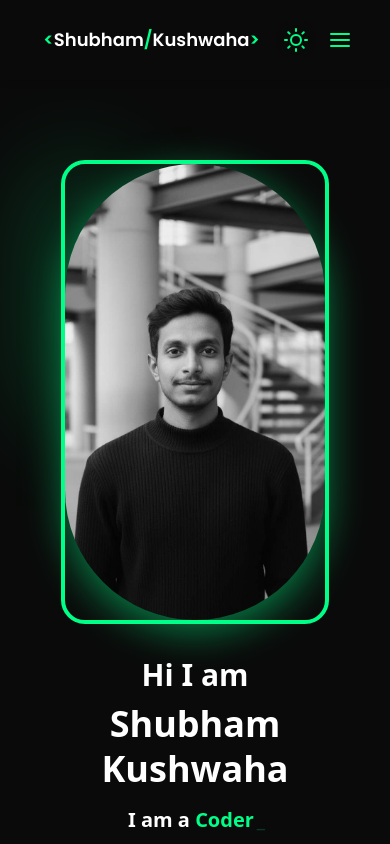
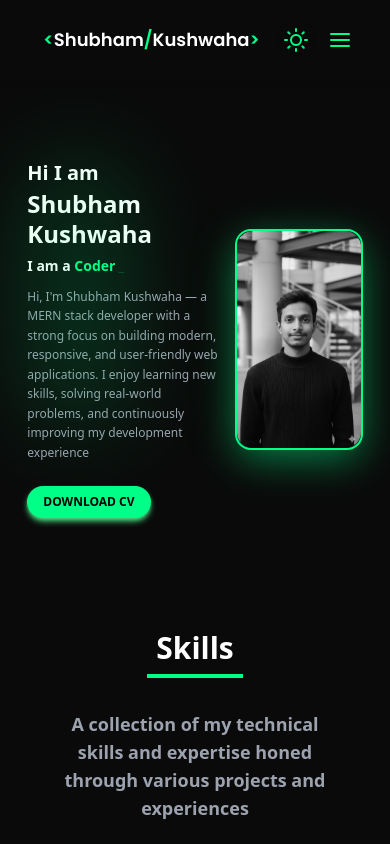
Before and after one commit to SHUBHAMREWA/myPortfolio, a React (Vite) app: page / in a window 390 px wide. Shown: the top 844 px of the page. Built offline with nearby package versions, Linux system fonts and the light colour scheme.

Commit message:
[fix] about mobile view changed

```diff
--- a/src/Componets/About/About.jsx
+++ b/src/Componets/About/About.jsx
@@ -8,23 +8,23 @@ const About = () => {
         id="about"
         className="py-4 px-[7vw] md:px-[7vw] lg:px-[20vw] font-sans mt-16 md:mt-24 lg:mt-32"
       >
-        <div className="flex flex-col-reverse md:flex-row justify-between items-start">
+        <div className="flex flex-row justify-between items-center md:items-start gap-4 md:gap-0">
           {/* Left content */}
 
 
-          <div className="md:w-1/2 text-center md:text-left mt-8 md:mt-0">
+          <div className="w-[60%] md:w-1/2 text-left md:text-left">
             {/* Greeting */}
-            <h1 className="text-3xl sm:text-5xl md:text-6xl font-bold text-text-dark dark:text-text-dark text-text-light mb-2 leading-tight">
+            <h1 className="text-xl sm:text-5xl md:text-6xl font-bold text-text-dark dark:text-text-dark text-text-light mb-1 md:mb-2 leading-tight">
               Hi I am
             </h1>
 
             {/* Name */}
-            <h2 className="text-4xl sm:text-5xl md:text-5xl font-bold text-text-dark dark:text-text-dark text-text-light mb-4 leading-tight">
+            <h2 className="text-2xl sm:text-5xl md:text-5xl font-bold text-text-dark dark:text-text-dark text-text-light mb-2 md:mb-4 leading-tight">
               Shubham Kushwaha
             </h2>
 
             {/* Skill with typing effect */}
-            <h3 className="text-xl sm:text-2xl md:text-3xl font-semibold text-primary-green leading-tight">
+            <h3 className="text-sm sm:text-2xl md:text-3xl font-semibold text-primary-green leading-tight">
               <span className="text-text-dark dark:text-text-dark text-text-light">I am a </span>
               <span className="text-primary-green">
                 <Typewriter
@@ -41,10 +41,9 @@ const About = () => {
 
 
              {/* About Me Paragraph */}
-             <p className='text-base sm:text-lg md:text-lg text-gray-600 dark:text-gray-400 mb-10 mt-8 leading-relaxed'>
+             <p className='text-xs sm:text-lg md:text-lg text-gray-600 dark:text-gray-400 mb-4 md:mb-10 mt-3 md:mt-8 leading-relaxed'>
            Hi, I'm Shubham Kushwaha — a MERN stack developer with a strong focus on building modern, responsive, and user-friendly web applications. I enjoy learning new skills, solving real-world problems, and continuously improving my development experience
              </p>
-
 
 
 
@@ -53,7 +52,7 @@ const About = () => {
           <a href="https://drive.google.com/file/d/1UPb3Lh_siof9svINwlHbkxvpVIOmqWfl/view?usp=sharing"
           target='_blank'
           className='  shadow-green-400 shadow-md hover:shadow-green-400 hover:shadow-lg
-           inline-block text-black   py-3 px-8  rounded-full mt-5 text-lg font-bold transition duration-300 hover:scale-105 bg-primary-green'
+           inline-block text-black py-2 px-4 md:py-3 md:px-8  rounded-full mt-2 md:mt-5 text-xs md:text-lg font-bold transition duration-300 hover:scale-105 bg-primary-green'
 
           >
           DOWNLOAD CV
@@ -62,7 +61,7 @@ const About = () => {
           </div>
 
           {/* Right Content */}
-          <div className='md:w-1/2 flex justify-center md:justify-end'>
+          <div className='w-[40%] md:w-1/2 flex justify-end md:justify-end'>
           <Tilt
           tiltReverse={true}
           tiltMaxAngleX={20}
@@ -71,9 +70,9 @@ const About = () => {
           scale={1.05}
           transitionSpeed={1500}
           gyroscope = {true}
-          className='w-[80%] h-[80%]  border-4 border-primary-green rounded-3xl'
+          className='w-full md:w-[80%] h-auto border-2 md:border-4 border-primary-green rounded-2xl md:rounded-3xl'
           >
-            <img className='w-[100%] h-[100%] rounded-full object-cover drop-shadow-[0_10px_20px_rgba(0,255,136,0.5)]'
+            <img className='w-full h-full rounded-2xl md:rounded-3xl object-cover drop-shadow-[0_10px_20px_rgba(0,255,136,0.5)]'
             src="/profileimg.jpeg" alt='Shubham Kushwaha - Full Stack Developer Profile Picture' title='Shubham Kushwaha - MERN Stack Developer' loading="eager" />
         </Tilt>
           </div>
```
